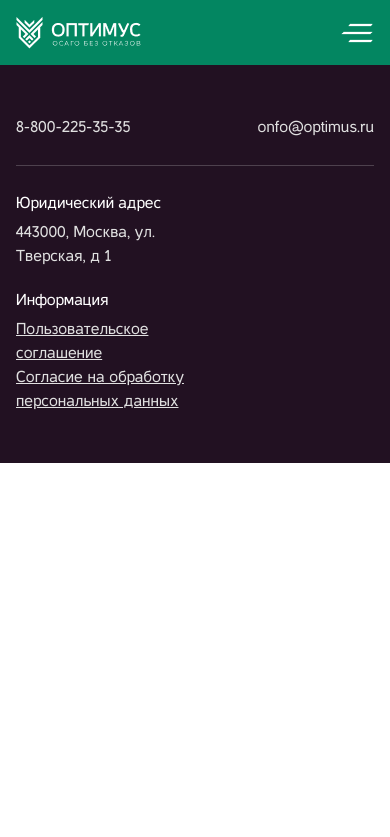
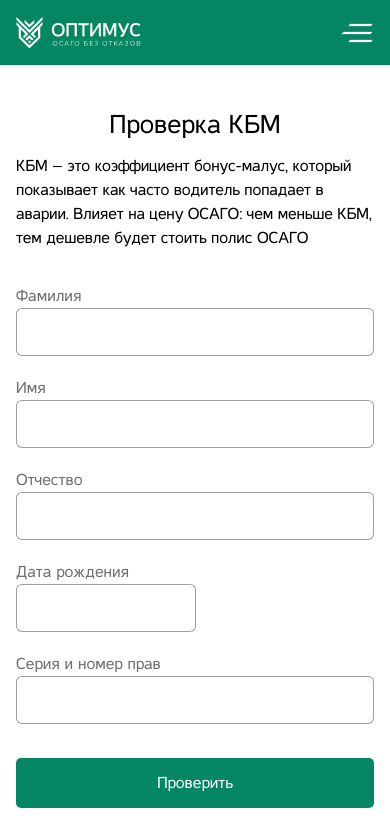
Before and after one commit to Acolapsys/Alpha-osago, a Nuxt app: page /checkout in a window 390 px wide. Shown: the top 837 px of the page. Built offline with nearby package versions, Linux system fonts and the light colour scheme.

Commit message:
added checkout page

```diff
--- a/components/Header.vue
+++ b/components/Header.vue
@@ -11,7 +11,7 @@
           </nuxt-link>
         </li>
         <li class="lg:mr-50">
-          <nuxt-link to="/check">
+          <nuxt-link to="/checkout">
             Проверка КБМ
           </nuxt-link>
         </li>
--- a/components/base/BaseInput.vue
+++ b/components/base/BaseInput.vue
@@ -16,9 +16,6 @@
         @blur="$emit('blur'), setFocus(false)"
         @input="$emit('input', $event.target.value)"
       >
-      <div v-if="hasErrors" class="text-red px-12">
-        {{ errorText }}
-      </div>
     </div>
   </div>
 </template>
@@ -38,7 +35,8 @@ export default {
     },
     value: {
       type: [String, Number],
-      default: ''
+      required: false,
+      default: null
     },
     type: {
       type: String,
--- a/layouts/default.vue
+++ b/layouts/default.vue
@@ -7,10 +7,12 @@
 </template>
 
 <script>
+import Header from '~/components/Header'
 import Footer from '~/components/Footer'
 
 export default {
   components: {
+    Header,
     Footer
   },
   data () {
--- /dev/null
+++ b/pages/checkout/index.vue
@@ -0,0 +1,174 @@
+<template>
+  <div class="checkoutPage wrapper">
+    <h1 class="checkoutPage__title title text-center mb-10">
+      Проверка КБМ
+    </h1>
+    <p class="checkoutPage__subtitle subtitle text-center mb-30">
+      Заполните форму и узнайте свой КБМ
+    </p>
+    <p class="checkoutPage__description description">
+      КБМ – это коэффициент бонус-малус, который показывает как часто водитель попадает в аварии. Влияет на цену ОСАГО: чем меньше КБМ, тем дешевле будет стоить полис ОСАГО
+    </p>
+    <div class="checkoutPage__form">
+      <div class="checkoutPage__inner">
+        <div class="checkoutPage__field">
+          <label for="checkoutPage-surname" class="checkoutPage__label">Фамилия</label>
+          <BaseInput id="checkoutPage-surname" class="checkoutPage__input" />
+        </div>
+        <div class="checkoutPage__field">
+          <label for="checkoutPage-name" class="checkoutPage__label">Имя</label>
+          <BaseInput id="checkoutPage-name" class="checkoutPage__input" />
+        </div>
+        <div class="checkoutPage__field">
+          <label for="checkoutPage-patronymic" class="checkoutPage__label">Отчество</label>
+          <BaseInput id="checkoutPage-patronymic" class="checkoutPage__input" />
+        </div>
+      </div>
+      <div class="checkoutPage__field checkoutPage__field_short">
+        <label for="checkoutPage-birth" class="checkoutPage__label">Дата рождения</label>
+        <BaseInput id="checkoutPage-birth" class="checkoutPage__input" />
+      </div>
+      <div class="checkoutPage__field">
+        <label for="checkoutPage-number" class="checkoutPage__label">Серия и номер прав</label>
+        <BaseInput id="checkoutPage-number" class="checkoutPage__input" />
+      </div>
+      <div class="checkoutPage__inner">
+        <BaseButton type="submit" class="checkoutPage__button">
+          Проверить
+        </BaseButton>
+        <span class="checkoutPage__hint">Это бесплатно</span>
+        <div class="checkoutPage__result">
+          Ваш КБМ
+          <div class="checkoutPage__resultCount">
+            0.5
+          </div>
+        </div>
+      </div>
+    </div>
+    <section class="checkoutPage__improve">
+      <h2 class="checkoutPage__improveTitle mb-11">
+        Как улучшить КБМ
+      </h2>
+      <p class="checkoutPage__improveDescription description">
+        Здесь можно узнать о том, что такое КБМ, от чего зависит цена полиса, зачем нужно ТО и какие изменения в законодательстве ждут автомобилистов Здесь можно узнать о том, что такое КБМ, от чего зависит цена полиса, зачем нужно ТО и какие изменения в законодательстве ждут автомобилистов Здесь можно узнать о том, что такое КБМ, от чего зависит цена полиса, зачем нужно ТО и какие изменения в законодательстве ждут автомобилистов Здесь можно узнать о том, что такое КБМ, от чего зависит цена полиса, зачем нужно ТО и какие изменения в законодательстве ждут автомобилистов.
+      </p>
+    </section>
+  </div>
+</template>
+
+<script>
+import BaseInput from '~/components/base/BaseInput'
+import BaseButton from '~/components/base/BaseButton'
+export default {
+  components: {
+    BaseInput,
+    BaseButton
+  }
+}
+</script>
+
+<style lang="scss" scoped>
+.description {
+  width: 75%;
+  letter-spacing: -0.01em;
+}
+.checkoutPage {
+  padding-top: 75px;
+  padding-bottom: 205px;
+  &__form {
+    margin-top: 41px;
+    margin-bottom: 72px;
+    padding: 39px 37px 51px;
+    background: #F6F6F6;
+    border-radius: 5px;
+  }
+  &__inner {
+    display: flex;
+    align-items: center;
+    &:last-child {
+      margin-top: 34px;
+    }
+  }
+  &__field {
+    width: 180px;
+    margin-bottom: 20px;
+    margin-right: 24px;
+    &:last-child {
+      margin-right: 0;
+    }
+  }
+  &__label {
+    color: rgba(51, 51, 51, 0.7);
+  }
+  &__button {
+    width: 180px;
+    margin-right: 24px;
+    color: #fff;
+    background-color: #038661;
+    border-radius: 5px;
+  }
+  &__hint {
+    letter-spacing: -0.01em;
+    color: #BDBDBD;
+  }
+  &__result {
+    display: none;
+    text-transform: uppercase;
+    font-size: 10px;
+    letter-spacing: 1.5px;
+    color: #BDBDBD;
+  }
+  &__resultCount {
+    line-height: 30px;
+    font-size: 36px;
+    font-weight: bold;
+    color: #333333;
+  }
+}
+@media (max-width: 1023px) {
+  .description {
+    width: 100%;
+  }
+  .checkoutPage {
+    padding-top: 50px;
+    padding-bottom: 145px;
+    &__subtitle {
+      display: none;
+    }
+    &__form {
+      margin-top: 32px;
+      margin-bottom: 51px;
+      padding: 28px 27px 45px;
+    }
+  }
+}
+@media (max-width: 767px) {
+  .checkoutPage {
+    padding-top: 40px;
+    padding-bottom: 94px;
+    &__title {
+      font-size: 26px;
+    }
+    &__form {
+      margin-top: 34px;
+      margin-bottom: 53px;
+      padding: 0;
+      background-color: #fff;
+    }
+    &__inner {
+      flex-direction: column;
+    }
+    &__field:not(&__field_short),
+    &__button {
+      width: 100%;
+      margin-right: 0;
+    }
+    &__button {
+      margin-bottom: 26px;
+    }
+    &__improveTitle {
+      text-align: center;
+    }
+  }
+}
+</style>
--- a/pages/faq/_article.vue
+++ b/pages/faq/_article.vue
@@ -19,15 +19,15 @@
       </p>
     </main>
     <router-link to="./" class="faqArticle__back">
-      <img class="faqArticle__back-arrow" src="~/assets/images/icons/arrow-left-blue.svg" alt="arrow">
+      <img class="faqArticle__backArrow" src="~/assets/images/icons/arrow-left-blue.svg" alt="arrow">
       Все статьи
     </router-link>
     <section class="faqArticle__also">
-      <h3 class="faqArticle__also-title">
+      <h3 class="faqArticle__alsoTitle">
         Посмотрите ещё
       </h3>
-      <div class="faqArticle__also-wrapper">
-        <ArticlePost v-for="article in articles" :key="article.id" class="faqArticle__also-article" :data="article" />
+      <div class="faqArticle__alsoWrapper">
+        <ArticlePost v-for="article in articles" :key="article.id" class="faqArticle__alsoArticle" :data="article" />
       </div>
     </section>
   </div>
@@ -92,25 +92,25 @@ export default {
     font-weight: bold;
     letter-spacing: -0.01em;
     color: #088DED;
-    &-arrow {
+  }
+  &__backArrow {
     display: inline-block;
     margin-right: 7px;
   }
-  }
   &__also {
     margin-top: 48px;
-    &-title {
+  }
+  &__alsoTitle {
     margin-bottom: 26px;
   }
-    &-wrapper {
+  &__alsoWrapper {
     display: flex;
   }
-    &-article {
+  &__alsoArticle {
     width: 267px;
     margin-right: 24px;
     &:last-child {
       margin-right: 0;
-      }
     }
   }
 }
@@ -126,11 +126,9 @@ export default {
     &__date {
       margin-bottom: 19px;
     }
-    &__also {
-      &-article {
+    &__alsoArticle {
       &:last-child {
         display: none;
-        }
       }
     }
   }
@@ -143,9 +141,7 @@ export default {
       padding: 0;
       box-shadow: none;
     }
-    &__title {
-      text-align: left;
-    }
+    &__title,
     &__date {
       text-align: left;
     }
@@ -154,10 +150,11 @@ export default {
     }
     &__also {
       margin-top: 36px;
-      &-wrapper {
+    }
+    &__alsoWrapper {
       flex-direction: column;
     }
-      &-article {
+    &__alsoArticle {
       width: 100%;
       margin-bottom: 12px;
       margin-right: 0;
@@ -167,5 +164,4 @@ export default {
     }
   }
 }
-}
 </style>
--- a/pages/faq/index.vue
+++ b/pages/faq/index.vue
@@ -101,9 +101,9 @@ export default {
     padding-top: 50px;
     padding-bottom: 69px;
     &__articles {
+      margin-bottom: 20px;
       padding-top: 40px;
       padding-bottom: 40px;
-      margin-bottom: 20px;
     }
   }
 }
```
Lines whose indentation alone changed are shown as unchanged.
